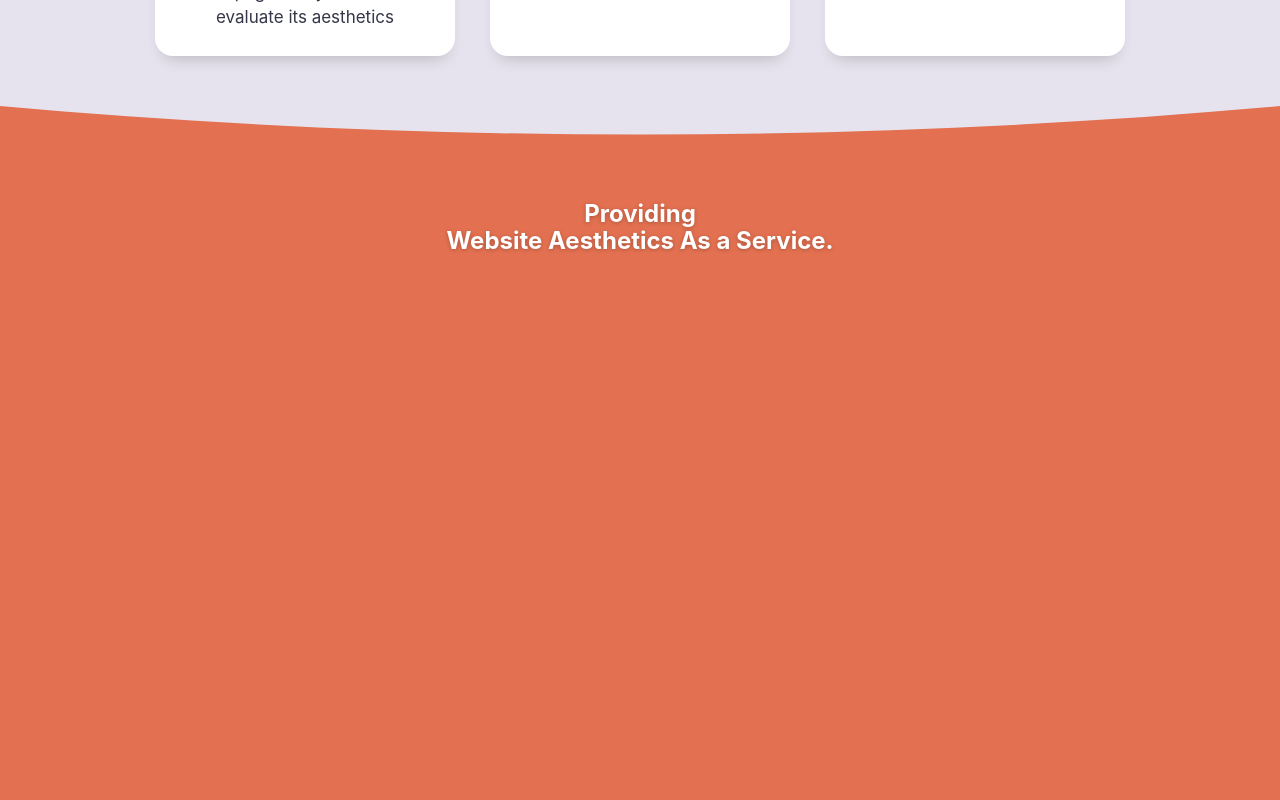
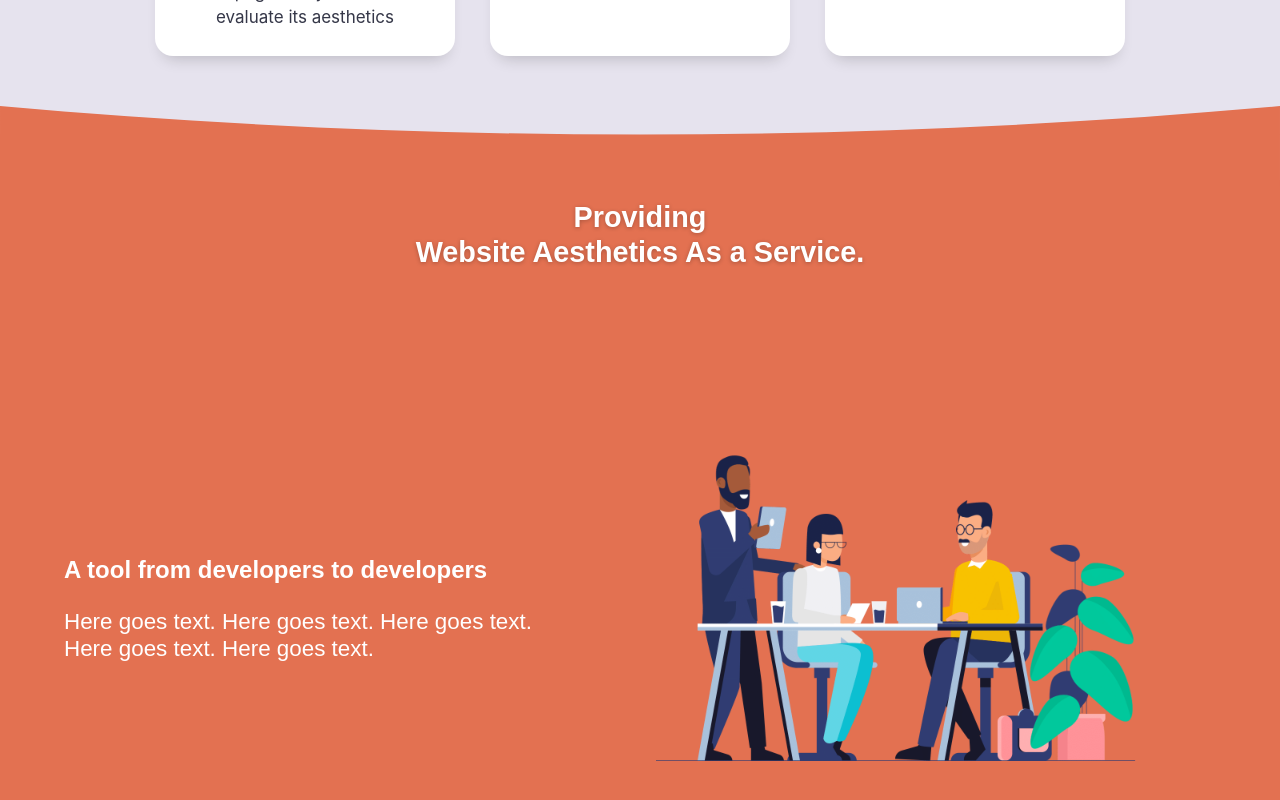
Before and after one commit to calista-ai/calista-engine, a React (Create React App) app in the folder front-end/: page / in a window 1280 px wide. Shown: the part 1192-1992 px from the top of the page. Built offline with nearby package versions, Linux system fonts and the light colour scheme; no server answers.

Commit message:
Add Info section

```diff
--- a/front-end/src/components/InfoDisplay.js
+++ b/front-end/src/components/InfoDisplay.js
@@ -1,26 +1,68 @@
 import React, { Component } from 'react'
 import '../styles/InfoDisplay.css'
+import Item1 from '../assets/item1.png'
+import Item2 from '../assets/item2.png'
+import Item3 from '../assets/item3.png'
 
 class InfoDisplay extends Component {
-
-//   constructor(props) {
-//     super(props)
-//     this.state = {
-
-//       }
-//     }
-
 
   render() {
 
     return (
-        <div className="info-section">
-            <div className="info-title">
+      <div className="info-section">
+        <div className="info-title">
+          <p>
+            Providing<br />Website Aesthetics As a Service.
+          </p>
+        </div>
+        <div className="info-items">
+          <div className="info-item">
+            <div className="info-item-text">
+              <div className="info-item-title">
+                <p>A tool from developers to developers</p>
+              </div>
+              <div className="info-item-description">
                 <p>
-                    Providing<br />Website Aesthetics As a Service.
+                  Here goes text. Here goes text. Here goes text. Here goes text. Here goes text.
                 </p>
+              </div>
             </div>
+            <div className="info-item-image">
+              <img src={Item1} alt="" />
+            </div>
+          </div>
+          <div className="info-item-reverse">
+            <div className="info-item-reverse-image">
+              <img src={Item2} alt="" />
+            </div>
+            <div className="info-item-reverse-text">
+              <div className="info-item-title">
+                <p>AI-powered</p>
+              </div>
+              <div className="info-item-description">
+                <p>
+                  Here goes text. Here goes text. Here goes text. Here goes text. Here goes text.
+                </p>
+              </div>
+            </div>
+          </div>
+          <div className="info-item">
+            <div className="info-item-text">
+              <div className="info-item-title">
+                <p>Constantly improving</p>
+              </div>
+              <div className="info-item-description">
+                <p>
+                  Here goes text. Here goes text. Here goes text. Here goes text. Here goes text.
+                </p>
+              </div>
+            </div>
+            <div className="info-item-image">
+              <img src={Item3} alt="" />
+            </div>
+          </div>
         </div>
+      </div>
     )
 
   }
--- a/front-end/src/styles/InfoDisplay.css
+++ b/front-end/src/styles/InfoDisplay.css
@@ -4,23 +4,143 @@
     width: 100%;
     min-height: 100vh;
     height: auto;
-    /* max-width: 1200px; */
-    /* height: 100%; */
-    /* text-align: center; */
     z-index: 1;
 }
 
 .info-section .info-title {
     text-align: center;
-    font-size: 24px;
-    line-height: 27px;
+    padding: 20px 2px;
+}
+
+.info-section .info-title p {
+    /* font-family: poppins,sans-serif; */
+    font-family: 'Comfortaa',sans-serif;
+    margin: 0;
+    font-size: 1.8em;
+    line-height: 1.2;
     font-weight: 700;
     color: #ffffff;
     text-shadow: 0 1px 4px rgba(0,0,0,0.25);
-
-    padding-top: 20px;
 }
 
-.info-section .info-title p {
+.info-section .info-items {
+
+    /* margin: 0;
+    padding: 0; */
+    box-sizing: border-box;
+    /* display: flex;
+    flex-direction: column; */
+    margin-top: 50px;
+}
+
+.info-section .info-item {
+    display: flex;
+    flex-direction: row;
+    flex-wrap: wrap;
+    justify-content: center;
+    box-sizing: border-box;
+    max-width: 2000px;
+
+    margin-top: 5em;
+}
+
+.info-section .info-item-reverse {
+    display: flex;
+    flex-direction: row;
+    flex-wrap: wrap-reverse;
+    justify-content: center;
+    box-sizing: border-box;
+    max-width: 2000px;
+
+    margin-top: 5em;
+}
+
+
+.info-section .info-item-text {
+    box-sizing: border-box;
+    display: flex;
+    flex-direction: column;
+
+    justify-content: center;
+
+    width: 40%;
+
+    /* padding-left: 35px; */
+}
+
+.info-section .info-item-reverse-text {
+    box-sizing: border-box;
+    display: flex;
+    flex-direction: column;
+
+    justify-content: center;
+
+    width: 40%;
+
+
+}
+
+.info-section .info-item p {
     margin: 0;
 }
+
+.info-section .info-item-reverse p {
+    margin: 0;
+}
+
+.info-section .info-item-title {
+    text-align: left;
+    color: #ffffff;
+    font-family: 'Comfortaa', sans-serif;
+    font-size: 1.5em;
+    line-height: 1.2;
+    font-weight: 600;
+
+    padding-bottom: 1em;
+}
+
+.info-section .info-item-description {
+    text-align: left;
+    color: #ffffff;
+    font-family: 'IBM Plex Sans', sans-serif;
+    font-size: 1.4em;
+    line-height: 1.2;
+    font-weight: 400;
+}
+
+
+.info-section .info-item-image {
+    box-sizing: border-box;
+    /* text-align: center; */
+    width: 50%;
+    /* padding: 5% 5%; */
+    /* padding: 0 10px; */
+    /* padding-left: 35px; */
+    /* overflow: hidden; */
+
+    min-width: 600px;
+}
+
+.info-section .info-item-reverse-image {
+    box-sizing: border-box;
+    /* text-align: center; */
+    width: 50%;
+    /* padding: 5% 5%; */
+    /* padding: 0 10px; */
+
+    /* margin-left: -90px; */
+    /* overflow: hidden; */
+
+    min-width: 600px;
+}
+
+.info-items img {
+    box-sizing: border-box;
+    vertical-align: middle;
+    max-width: 100%;
+    height: auto;
+    /* min-height: 500px; */
+
+
+    /* margin: -50px 0; */
+}
```
